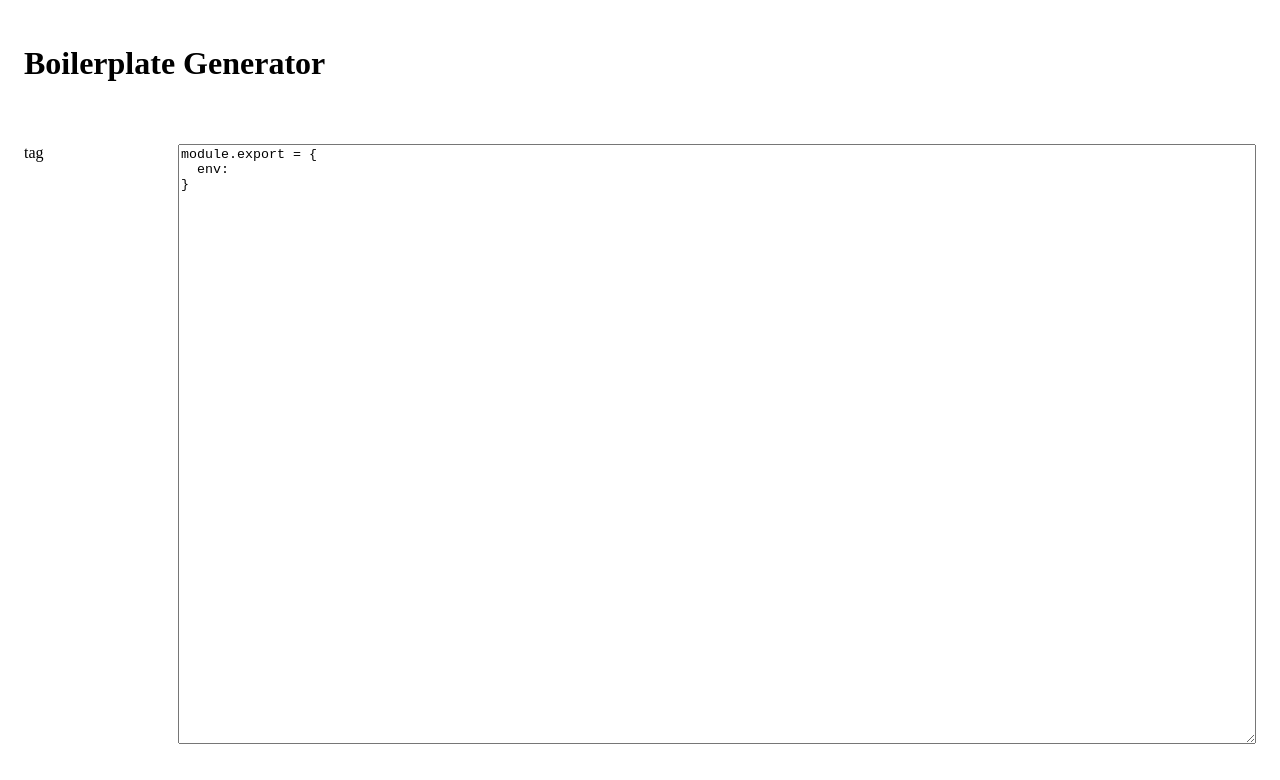
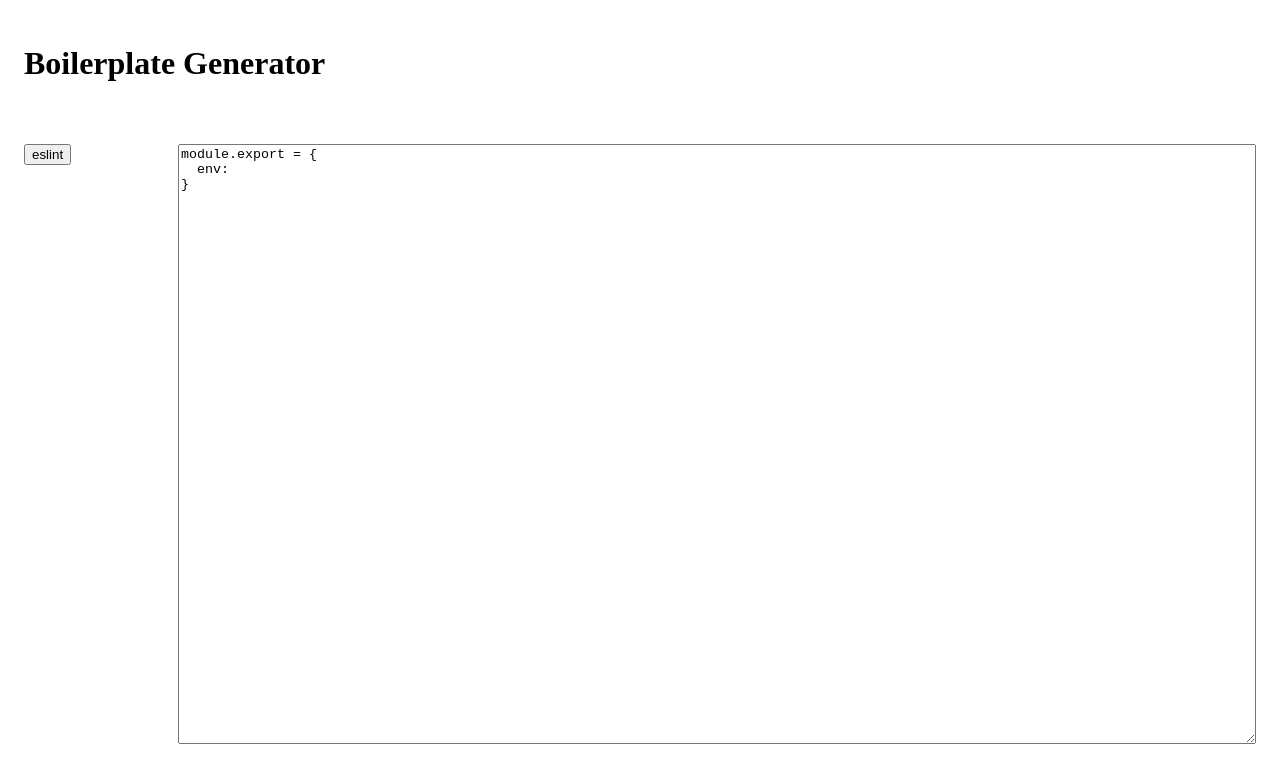
Before and after one commit to biniruu/boilerplate-generator, a website built with webpack: page public/index.html in a window 1280 px wide. Built offline with nearby package versions, Linux system fonts and the light colour scheme; what javascript-stringify would draw is missing.

Commit message:
feat(index.html): add 'eslint' button

```diff
--- a/public/index.html
+++ b/public/index.html
@@ -34,7 +34,9 @@
       <header class="header">
         <h1 class="title">Boilerplate Generator</h1>
       </header>
-      <aside id="sidebar" class="sidebar">tag</aside>
+      <aside id="sidebar" class="sidebar">
+        <button id="getEslintBtn">eslint</button>
+      </aside>
       <main id="app" class="app"></main>
     </div>
     <script src="dist/index.js"></script>
```
